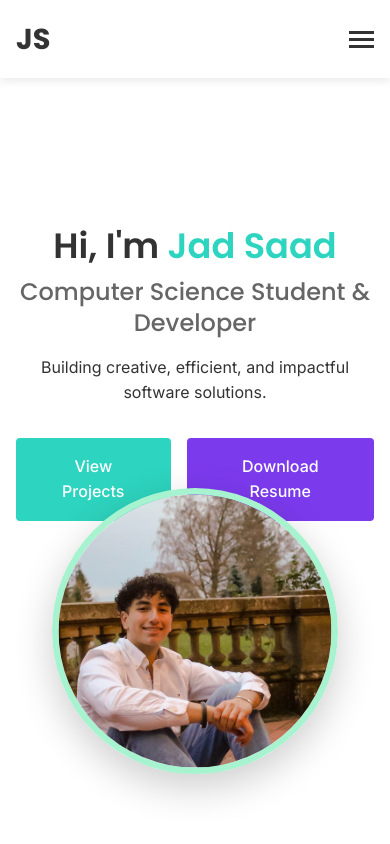
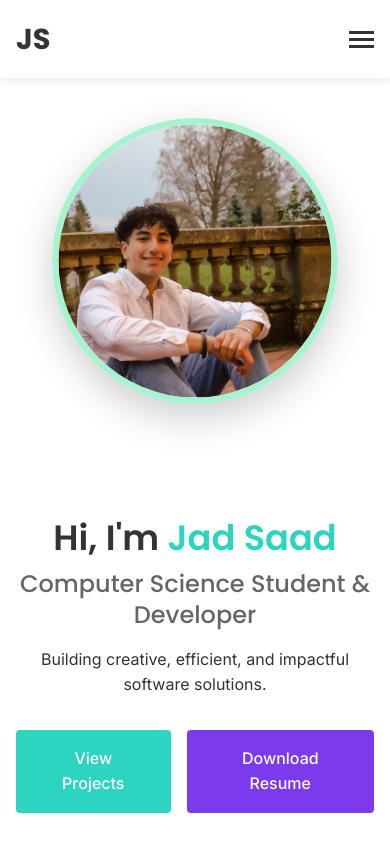
Before and after one commit to jadsaad06/Web-Portfolio, a React (Create React App) app: page / in a window 390 px wide. Shown: the top 844 px of the page. Built offline with nearby package versions, Linux system fonts and the light colour scheme.

Commit message:
Refactor Hero component for improved responsive layout. Introduce new container, content, and image wrapper styles to enhance alignment and spacing across different screen sizes.

```diff
--- a/src/components/Hero.js
+++ b/src/components/Hero.js
@@ -35,9 +35,38 @@ const Hero = () => {
     overflow: 'hidden',
     width: windowWidth <= 576 ? '220px' : windowWidth <= 768 ? '250px' : '280px',
     height: windowWidth <= 576 ? '220px' : windowWidth <= 768 ? '250px' : '280px',
-    margin: '0 auto',
+    margin: windowWidth <= 992 ? '0 auto' : '0',
     borderRadius: '50%',
     marginBottom: windowWidth <= 992 ? '2rem' : '0'
+  };
+
+  // Container flex styles for desktop
+  const containerStyles = {
+    display: 'flex',
+    justifyContent: 'space-between',
+    alignItems: 'center',
+    flexDirection: windowWidth <= 992 ? 'column-reverse' : 'row',
+    width: '100%',
+    maxWidth: '1200px'
+  };
+
+  // Content styles to maintain space
+  const contentStyles = {
+    flex: windowWidth <= 992 ? 'none' : '1',
+    marginTop: windowWidth <= 992 ? 'var(--spacing-xl)' : '0',
+    textAlign: windowWidth <= 992 ? 'center' : 'left',
+    width: windowWidth <= 992 ? '100%' : '55%', // Control width on larger screens
+    paddingRight: windowWidth <= 992 ? '0' : 'var(--spacing-md)'
+  };
+
+  // Image container styles to maintain space
+  const imageWrapperStyles = {
+    flex: windowWidth <= 992 ? 'none' : '1',
+    display: 'flex',
+    justifyContent: windowWidth <= 992 ? 'center' : 'flex-end',
+    alignItems: 'center',
+    width: windowWidth <= 992 ? '100%' : '45%', // Control width on larger screens
+    paddingLeft: windowWidth <= 992 ? '0' : 'var(--spacing-md)'
   };
 
   // Background animation setup
@@ -145,7 +174,17 @@ const Hero = () => {
 
   return (
     <section id="hero" className="hero">
-      <div className="container">
+      <div className="container" style={containerStyles}>
+        <div className="hero-content" style={contentStyles}>
+          <h1 className="fade-in">Hi, I'm <span className="accent-teal">Jad Saad</span></h1>
+          <h2 className="fade-in">Computer Science Student & Developer</h2>
+          <p className="fade-in">Building creative, efficient, and impactful software solutions.</p>
+          <div className="hero-buttons fade-in">
+            <a href="#projects" className="btn-primary">View Projects</a>
+            <a href={`${process.env.PUBLIC_URL}/assets/resume/Jad_Saad_Resume.pdf`} className="btn-secondary resume-download" download>Download Resume</a>
+          </div>
+        </div>
+        <div style={imageWrapperStyles}>
           <div
             className="hero-image fade-in"
             style={heroImageContainerStyle}
@@ -161,14 +200,6 @@ const Hero = () => {
               onLoad={() => console.log('Image loaded with headshot focus')}
             />
           </div>
-        <div className="hero-content">
-          <h1 className="fade-in">Hi, I'm <span className="accent-teal">Jad Saad</span></h1>
-          <h2 className="fade-in">Computer Science Student & Developer</h2>
-          <p className="fade-in">Building creative, efficient, and impactful software solutions.</p>
-          <div className="hero-buttons fade-in">
-            <a href="#projects" className="btn-primary">View Projects</a>
-            <a href={`${process.env.PUBLIC_URL}/assets/resume/Jad_Saad_Resume.pdf`} className="btn-secondary resume-download" download>Download Resume</a>
-          </div>
         </div>
       </div>
     </section>
```
Lines whose indentation alone changed are shown as unchanged.
